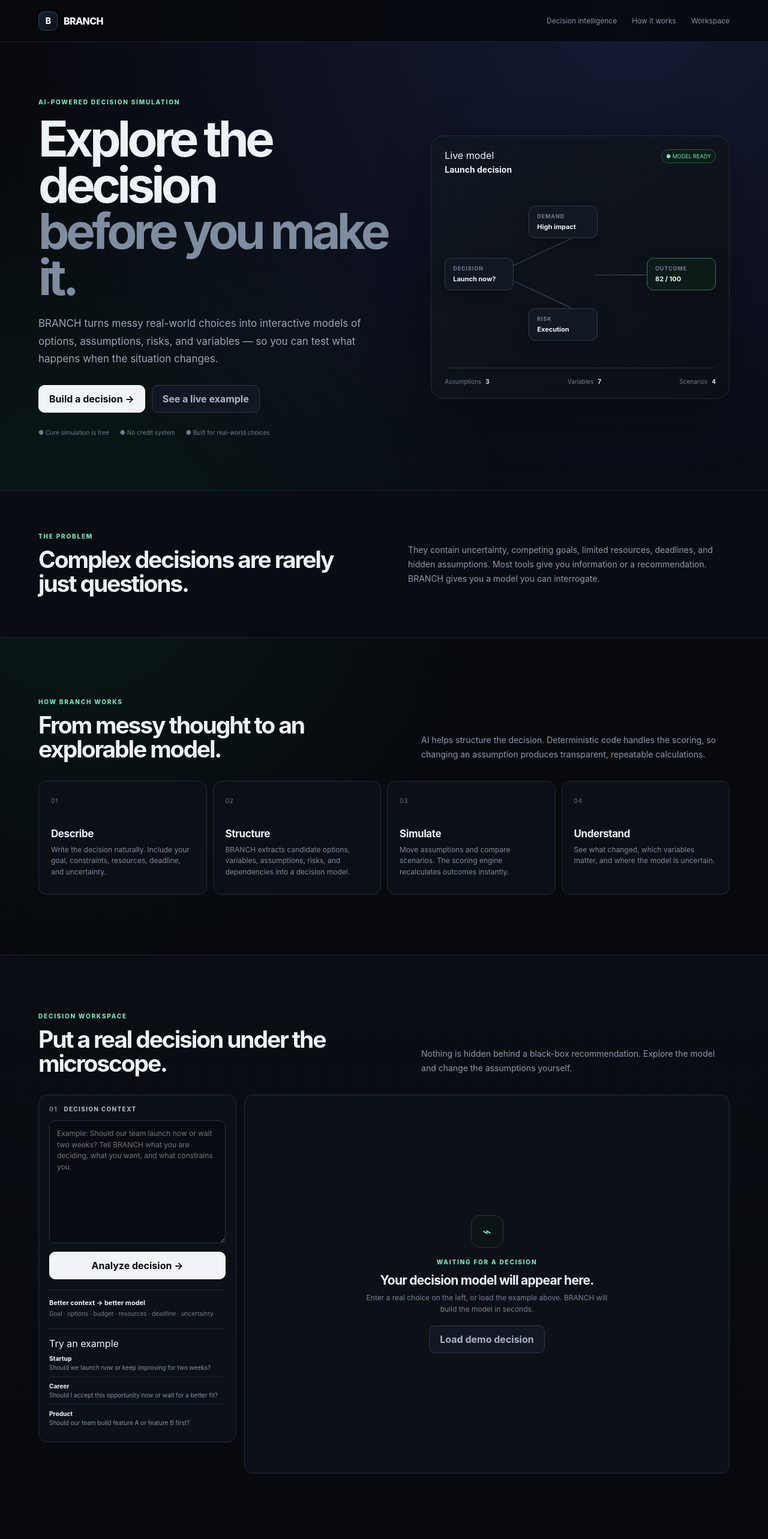
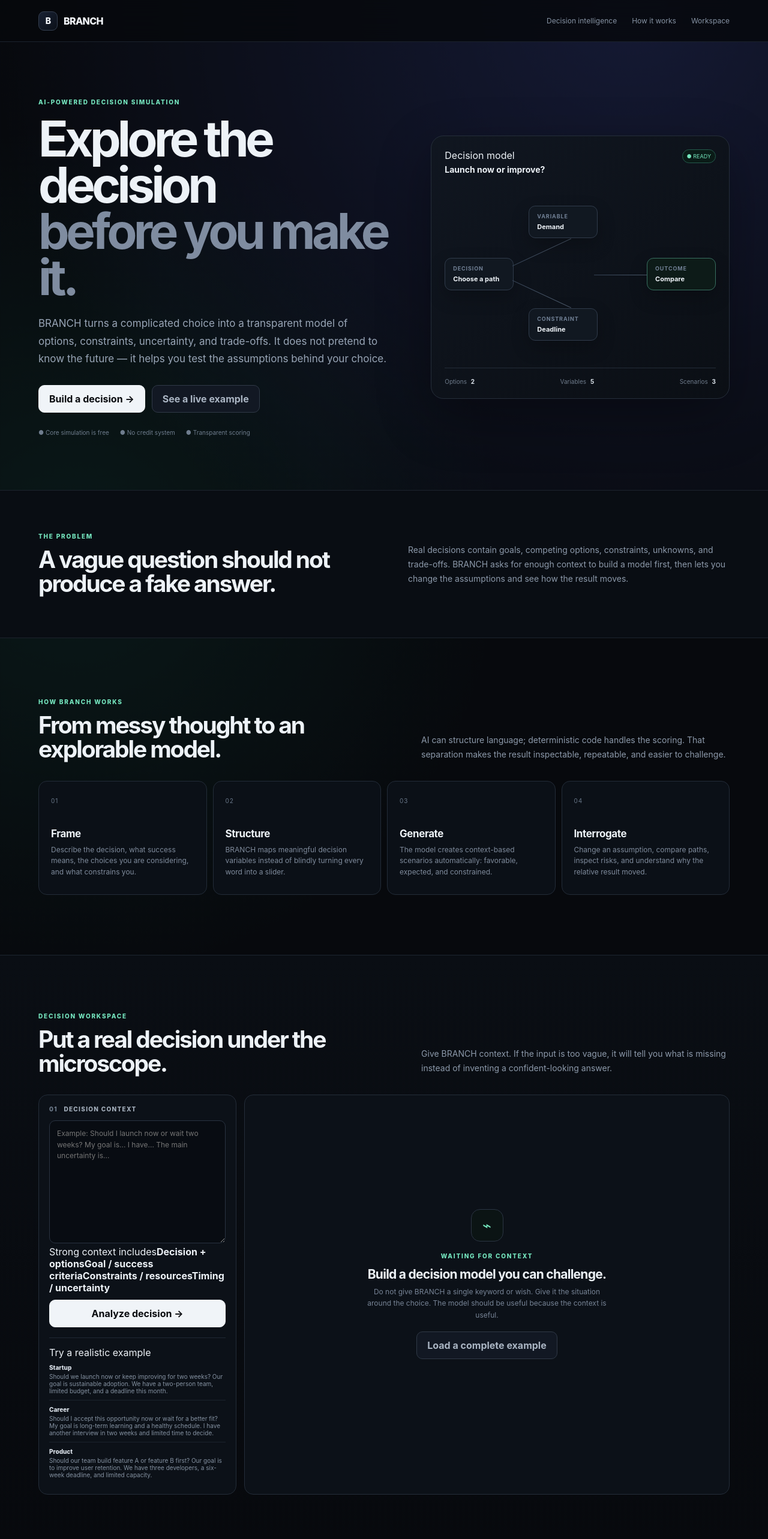
Before and after one commit to kogleshofficial-hub/branch-ai, a Next.js app: page / in a window 1280 px wide. Shown: the top 2566 px of the page at 60% size. Built offline with nearby package versions, Linux system fonts and the light colour scheme.

Commit message:
Turn BRANCH into a context-first decision workspace with meaningful scenarios

```diff
--- a/app/page.tsx
+++ b/app/page.tsx
@@ -1,14 +1,14 @@
 'use client'
 
 import { useMemo, useState } from 'react'
-import { analyzeDecision, explainChange, scoreOption, type Analysis } from '@/lib/engine'
+import { analyzeDecision, scoreOption, type Analysis } from '@/lib/engine'
 
-const demo = `Should I launch my SaaS this month or spend two more weeks improving it? I have a two-person team, a limited budget, a school-year deadline, and want to maximize sustainable adoption without sacrificing product quality.`
+const demo = `Should I launch my SaaS this month or spend two more weeks improving it? My goal is to maximize sustainable adoption without sacrificing product quality. I have a two-person team, a limited budget, and a school-year deadline.`
 
 const examples = [
-  ['Startup', 'Should we launch now or keep improving for two weeks?'],
-  ['Career', 'Should I accept this opportunity now or wait for a better fit?'],
-  ['Product', 'Should our team build feature A or feature B first?'],
+  ['Startup', 'Should we launch now or keep improving for two weeks? Our goal is sustainable adoption. We have a two-person team, limited budget, and a deadline this month.'],
+  ['Career', 'Should I accept this opportunity now or wait for a better fit? My goal is long-term learning and a healthy schedule. I have another interview in two weeks and limited time to decide.'],
+  ['Product', 'Should our team build feature A or feature B first? Our goal is to improve user retention. We have three developers, a six-week deadline, and limited capacity.'],
 ]
 
 export default function Home() {
@@ -18,17 +18,16 @@
   const [busy, setBusy] = useState(false)
   const [error, setError] = useState('')
   const [activeTab, setActiveTab] = useState<'model' | 'scenarios' | 'explain'>('model')
-  const [scenario, setScenario] = useState<'baseline' | 'upside' | 'pressure'>('baseline')
+  const [selectedScenario, setSelectedScenario] = useState('expected')
 
   const currentVariables = useMemo(() => analysis?.variables.map(v => ({ ...v, value: values[v.name] ?? v.value })) ?? [], [analysis, values])
-  const bias = scenario === 'upside' ? 5 : scenario === 'pressure' ? -6 : 0
-  const scores = useMemo(() => analysis ? analysis.options.map((_, i) => scoreOption(i, currentVariables, bias)) : [], [analysis, currentVariables, bias])
-  const winner = analysis && scores.length ? scores.indexOf(Math.max(...scores)) : -1
-  const baselineScores = useMemo(() => analysis ? analysis.options.map((_, i) => scoreOption(i, analysis.variables)) : [], [analysis])
+  const scores = useMemo(() => analysis?.options.map((_, i) => scoreOption(i, currentVariables)) ?? [], [analysis, currentVariables])
+  const winner = scores.length ? scores.indexOf(Math.max(...scores)) : -1
+  const selected = analysis?.scenarios.find(s => s.id === selectedScenario) ?? analysis?.scenarios[1]
 
   async function run() {
     setError('')
-    if (decision.trim().length < 20) { setError('Add a little more context — include the decision, options, goal, and constraints.'); return }
+    if (decision.trim().length < 20) { setError('Give BRANCH enough context to model the decision.'); return }
     setBusy(true)
     try {
       const res = await fetch('/api/analyze', { method: 'POST', headers: { 'Content-Type': 'application/json' }, body: JSON.stringify({ decision }) })
@@ -36,6 +35,7 @@
       if (!res.ok) throw new Error(data.error || 'Unable to build the model.')
       setAnalysis(data.analysis)
       setValues(Object.fromEntries(data.analysis.variables.map((v: Analysis['variables'][number]) => [v.name, v.value])))
+      setSelectedScenario('expected')
       setActiveTab('model')
       document.getElementById('workspace')?.scrollIntoView({ behavior: 'smooth', block: 'start' })
     } catch (e) { setError(e instanceof Error ? e.message : 'Something went wrong. Try again.') }
@@ -43,7 +43,7 @@
   }
 
   function loadDemo() { setDecision(demo); setAnalysis(null); setError(''); window.setTimeout(() => document.getElementById('workspace')?.scrollIntoView({ behavior: 'smooth' }), 20) }
-  function updateValue(name: string, value: number) { setValues(prev => ({ ...prev, [name]: value })) }
+  function updateValue(name: string, value: number) { setValues(prev => ({ ...prev, [name]: value })); setSelectedScenario('expected') }
   function resetModel() { if (analysis) setValues(Object.fromEntries(analysis.variables.map(v => [v.name, v.value]))) }
 
   return (
@@ -57,53 +57,56 @@
         <div className="heroCopy">
           <div className="eyebrow">AI-powered decision simulation</div>
           <h1>Explore the decision<br /><span>before you make it.</span></h1>
-          <p>BRANCH turns messy real-world choices into interactive models of options, assumptions, risks, and variables — so you can test what happens when the situation changes.</p>
+          <p>BRANCH turns a complicated choice into a transparent model of options, constraints, uncertainty, and trade-offs. It does not pretend to know the future — it helps you test the assumptions behind your choice.</p>
           <div className="actions"><button className="btn primary" onClick={() => document.getElementById('workspace')?.scrollIntoView({ behavior: 'smooth' })}>Build a decision <span>→</span></button><button className="btn ghost" onClick={loadDemo}>See a live example</button></div>
-          <div className="trustRow"><span>● Core simulation is free</span><span>● No credit system</span><span>● Built for real-world choices</span></div>
+          <div className="trustRow"><span>● Core simulation is free</span><span>● No credit system</span><span>● Transparent scoring</span></div>
         </div>
         <div className="heroCard" aria-label="BRANCH model preview">
-          <div className="cardTop"><div><div className="miniLabel">Live model</div><strong>Launch decision</strong></div><span className="liveDot">● MODEL READY</span></div>
-          <div className="flow"><div className="flowNode mainNode"><b>Decision</b><span>Launch now?</span></div><div className="connector c1" /><div className="flowNode f1"><b>Demand</b><span>High impact</span></div><div className="connector c2" /><div className="flowNode f2"><b>Risk</b><span>Execution</span></div><div className="connector c3" /><div className="flowNode outcome"><b>Outcome</b><span>82 / 100</span></div></div>
-          <div className="previewBottom"><span>Assumptions <b>3</b></span><span>Variables <b>7</b></span><span>Scenarios <b>4</b></span></div>
+          <div className="cardTop"><div><div className="miniLabel">Decision model</div><strong>Launch now or improve?</strong></div><span className="liveDot">● READY</span></div>
+          <div className="flow"><div className="flowNode mainNode"><b>Decision</b><span>Choose a path</span></div><div className="connector c1" /><div className="flowNode f1"><b>Variable</b><span>Demand</span></div><div className="connector c2" /><div className="flowNode f2"><b>Constraint</b><span>Deadline</span></div><div className="connector c3" /><div className="flowNode outcome"><b>Outcome</b><span>Compare</span></div></div>
+          <div className="previewBottom"><span>Options <b>2</b></span><span>Variables <b>5</b></span><span>Scenarios <b>3</b></span></div>
         </div>
       </section>
 
-      <section className="problemBand"><div className="container split"><div><div className="eyebrow">The problem</div><h2>Complex decisions are rarely just questions.</h2></div><p>They contain uncertainty, competing goals, limited resources, deadlines, and hidden assumptions. Most tools give you information or a recommendation. BRANCH gives you a model you can interrogate.</p></div></section>
+      <section className="problemBand"><div className="container split"><div><div className="eyebrow">The problem</div><h2>A vague question should not produce a fake answer.</h2></div><p>Real decisions contain goals, competing options, constraints, unknowns, and trade-offs. BRANCH asks for enough context to build a model first, then lets you change the assumptions and see how the result moves.</p></div></section>
 
       <section className="section container" id="how">
-        <div className="sectionHeading"><div><div className="eyebrow">How BRANCH works</div><h2>From messy thought to an explorable model.</h2></div><p>AI helps structure the decision. Deterministic code handles the scoring, so changing an assumption produces transparent, repeatable calculations.</p></div>
+        <div className="sectionHeading"><div><div className="eyebrow">How BRANCH works</div><h2>From messy thought to an explorable model.</h2></div><p>AI can structure language; deterministic code handles the scoring. That separation makes the result inspectable, repeatable, and easier to challenge.</p></div>
         <div className="steps">
-          {[['01','Describe','Write the decision naturally. Include your goal, constraints, resources, deadline, and uncertainty.'],['02','Structure','BRANCH extracts candidate options, variables, assumptions, risks, and dependencies into a decision model.'],['03','Simulate','Move assumptions and compare scenarios. The scoring engine recalculates outcomes instantly.'],['04','Understand','See what changed, which variables matter, and where the model is uncertain.']].map(([n,t,d]) => <article className="step" key={n}><span>{n}</span><h3>{t}</h3><p>{d}</p></article>)}
+          {[['01','Frame','Describe the decision, what success means, the choices you are considering, and what constrains you.'],['02','Structure','BRANCH maps meaningful decision variables instead of blindly turning every word into a slider.'],['03','Generate','The model creates context-based scenarios automatically: favorable, expected, and constrained.'],['04','Interrogate','Change an assumption, compare paths, inspect risks, and understand why the relative result moved.']].map(([n,t,d]) => <article className="step" key={n}><span>{n}</span><h3>{t}</h3><p>{d}</p></article>)}
         </div>
       </section>
 
       <section className="workspaceSection" id="workspace">
         <div className="container">
-          <div className="sectionHeading"><div><div className="eyebrow">Decision workspace</div><h2>Put a real decision under the microscope.</h2></div><p>Nothing is hidden behind a black-box recommendation. Explore the model and change the assumptions yourself.</p></div>
+          <div className="sectionHeading"><div><div className="eyebrow">Decision workspace</div><h2>Put a real decision under the microscope.</h2></div><p>Give BRANCH context. If the input is too vague, it will tell you what is missing instead of inventing a confident-looking answer.</p></div>
           <div className="workspace">
             <aside className="inputPanel panel">
               <div className="panelLabel"><span>01</span> Decision context</div>
-              <textarea className="field textarea" value={decision} onChange={e => setDecision(e.target.value)} placeholder="Example: Should our team launch now or wait two weeks? Tell BRANCH what you are deciding, what you want, and what constrains you." />
+              <textarea className="field textarea" value={decision} onChange={e => setDecision(e.target.value)} placeholder="Example: Should I launch now or wait two weeks? My goal is... I have... The main uncertainty is..." />
+              <div className="contextChecklist"><span>Strong context includes</span><b>Decision + options</b><b>Goal / success criteria</b><b>Constraints / resources</b><b>Timing / uncertainty</b></div>
               <button className="btn primary full" onClick={run} disabled={busy}>{busy ? <><span className="spinner" /> Building model…</> : <>Analyze decision <span>→</span></>}</button>
               {error && <div className="errorBox" role="alert">{error}</div>}
-              <div className="inputHint"><strong>Better context → better model</strong><span>Goal · options · budget · resources · deadline · uncertainty</span></div>
-              <div className="examples"><div className="miniLabel">Try an example</div>{examples.map(([label, text]) => <button key={label} onClick={() => setDecision(text)}><span>{label}</span>{text}</button>)}</div>
+              <div className="examples"><div className="miniLabel">Try a realistic example</div>{examples.map(([label, text]) => <button key={label} onClick={() => setDecision(text)}><span>{label}</span>{text}</button>)}</div>
             </aside>
 
             <section className="modelPanel panel">
-              {!analysis ? <div className="emptyState"><div className="emptyIcon">⌁</div><div className="eyebrow">Waiting for a decision</div><h3>Your decision model will appear here.</h3><p>Enter a real choice on the left, or load the example above. BRANCH will build the model in seconds.</p><button className="btn ghost" onClick={loadDemo}>Load demo decision</button></div> : <>
-                <div className="modelHeader"><div><div className="miniLabel">Model generated</div><h3>{analysis.title}</h3><p>{analysis.summary}</p></div><div className="confidence"><b>{analysis.confidence}%</b><span>model confidence</span></div></div>
-                <div className="tabs" role="tablist"><button className={activeTab === 'model' ? 'active' : ''} onClick={() => setActiveTab('model')}>Decision map</button><button className={activeTab === 'scenarios' ? 'active' : ''} onClick={() => setActiveTab('scenarios')}>Scenarios</button><button className={activeTab === 'explain' ? 'active' : ''} onClick={() => setActiveTab('explain')}>AI explanation</button></div>
+              {!analysis ? <div className="emptyState"><div className="emptyIcon">⌁</div><div className="eyebrow">Waiting for context</div><h3>Build a decision model you can challenge.</h3><p>Do not give BRANCH a single keyword or wish. Give it the situation around the choice. The model should be useful because the context is useful.</p><button className="btn ghost" onClick={loadDemo}>Load a complete example</button></div> : <>
+                <div className="modelHeader"><div><div className="miniLabel">Model analysis</div><h3>{analysis.title}</h3><p>{analysis.summary}</p></div><div className="confidence"><b>{analysis.confidence}%</b><span>context confidence</span></div></div>
+                {analysis.contextQuality === 'needs-context' && <div className="contextWarning"><div><strong>More context needed before BRANCH scores this.</strong><span>That is intentional. A statement like “I want to meet someone” describes an outcome, not a decision.</span></div><ul>{analysis.missingContext.map(item => <li key={item}>{item}</li>)}</ul><div className="contextPrompt">Try: “Should I attend event A or wait for event B? My goal is to meet them. I can travel on weekends, have a limited budget, and do not know where they will appear.”</div></div>}
+                {analysis.contextQuality === 'ready' && <>
+                  <div className="tabs" role="tablist"><button className={activeTab === 'model' ? 'active' : ''} onClick={() => setActiveTab('model')}>Decision map</button><button className={activeTab === 'scenarios' ? 'active' : ''} onClick={() => setActiveTab('scenarios')}>Generated scenarios</button><button className={activeTab === 'explain' ? 'active' : ''} onClick={() => setActiveTab('explain')}>Why this result</button></div>
 
-                {activeTab === 'model' && <div className="modelGrid">
-                  <div className="mapCard resultCard"><div className="cardHeading"><span>Decision map</span><span className="pill">{analysis.options.length} paths</span></div><div className="decisionMap"><div className="mapDecision"><span>DECISION</span><b>{analysis.title.slice(0, 38)}</b></div><div className="mapBranches">{analysis.options.map((option, i) => <div className={`mapOption ${i === winner ? 'winner' : ''}`} key={option}><span>PATH {i + 1}</span><b>{option}</b><strong>{scores[i]}<small>/100</small></strong></div>)}</div></div></div>
-                  <div className="resultCard"><div className="cardHeading"><span>Goal</span><span className="pill">PRIMARY</span></div><p className="goalText">{analysis.goal}</p><div className="metric"><span>Preferred path</span><b>{winner >= 0 ? analysis.options[winner] : '—'}</b></div><div className="metric"><span>Highest score</span><b>{winner >= 0 ? `${scores[winner]}/100` : '—'}</b></div></div>
-                  <div className="resultCard fullCard"><div className="cardHeading"><span>Variables</span><span className="muted">Drag to test the world changing</span></div>{currentVariables.map(v => <label className="variable" key={v.name}><div><b>{v.name}</b><span>{v.direction === 'negative' ? 'Lower is better' : v.direction === 'positive' ? 'Higher is better' : 'Context dependent'} · {v.impact}% impact</span></div><output>{v.value}</output><input type="range" min="0" max="100" value={v.value} onChange={e => updateValue(v.name, Number(e.target.value))} aria-label={`${v.name} value`} /></label>)}</div>
-                </div>}
+                  {activeTab === 'model' && <div className="modelGrid">
+                    <div className="mapCard resultCard"><div className="cardHeading"><span>Decision map</span><span className="pill">{analysis.options.length} paths</span></div><div className="decisionMap"><div className="mapDecision"><span>DECISION</span><b>{analysis.title.slice(0, 64)}</b></div><div className="mapBranches">{analysis.options.map((option, i) => <div className={`mapOption ${i === winner ? 'winner' : ''}`} key={option}><span>PATH {i + 1}</span><b>{option}</b><strong>{scores[i]}<small>/100</small></strong></div>)}</div></div></div>
+                    <div className="resultCard"><div className="cardHeading"><span>Decision goal</span><span className="pill">PRIMARY</span></div><p className="goalText">{analysis.goal}</p><div className="metric"><span>Current leading path</span><b>{winner >= 0 ? analysis.options[winner] : '—'}</b></div><div className="metric"><span>Current score</span><b>{winner >= 0 ? `${scores[winner]}/100` : '—'}</b></div></div>
+                    <div className="resultCard fullCard"><div className="cardHeading"><span>Meaningful variables</span><span className="muted">Adjust assumptions, not random keywords</span></div>{currentVariables.map(v => <label className="variable" key={v.name}><div><b>{v.name}</b><span>{v.description} · {v.impact}% impact</span></div><output>{v.value}</output><input type="range" min="0" max="100" value={v.value} onChange={e => updateValue(v.name, Number(e.target.value))} aria-label={`${v.name} value`} /></label>)}<div className="variableFooter"><button className="btn ghost small" onClick={resetModel}>Reset assumptions</button><span>Scores recalculate locally and deterministically.</span></div></div>
+                  </div>}
 
-                {activeTab === 'scenarios' && <div className="scenarioView"><div className="scenarioControls"><div className="scenarioTitle"><div><div className="miniLabel">What changes if the world changes?</div><h3>Scenario simulator</h3></div><button className="btn ghost small" onClick={resetModel}>Reset assumptions</button></div><div className="scenarioButtons">{([['baseline','Baseline','Current assumptions'],['upside','Upside','Favorable conditions'],['pressure','Pressure','Tighter conditions']] as const).map(([id, name, desc]) => <button className={scenario === id ? 'selected' : ''} key={id} onClick={() => setScenario(id)}><b>{name}</b><span>{desc}</span></button>)}</div></div><div className="comparison">{analysis.options.map((option, i) => <div className={`compareRow ${i === winner ? 'best' : ''}`} key={option}><div><span>OPTION {i + 1}</span><b>{option}</b></div><div className="compareBar"><i style={{ width: `${scores[i]}%` }} /></div><strong>{scores[i]}</strong><small>{scores[i] - baselineScores[i] >= 0 ? '+' : ''}{scores[i] - baselineScores[i]} vs baseline</small></div>)}</div></div>}
+                  {activeTab === 'scenarios' && <div className="scenarioView"><div className="scenarioIntro"><div><div className="miniLabel">Generated from your context</div><h3>What could happen if the situation changes?</h3><p>These scenarios are not predictions. They are structured stress tests built from the variables BRANCH identified.</p></div></div><div className="scenarioCards">{analysis.scenarios.map(s => <button className={`scenarioCard ${selectedScenario === s.id ? 'selected' : ''}`} key={s.id} onClick={() => setSelectedScenario(s.id)}><div><span>{s.id === 'expected' ? 'BASELINE' : 'STRESS TEST'}</span><b>{s.name}</b></div><p>{s.description}</p><small>{s.changes.map(c => `${c.variable}: ${c.value}`).join(' · ')}</small></button>)}</div>{selected && <div className="scenarioResult resultCard"><div className="cardHeading"><span>{selected.name}</span><span className="pill">SIMULATION</span></div><p className="scenarioDescription">{selected.description}</p>{analysis.options.map((option, i) => <div className={`compareRow ${i === selected.scores.indexOf(Math.max(...selected.scores)) ? 'best' : ''}`} key={option}><div><span>OPTION {i + 1}</span><b>{option}</b></div><div className="compareBar"><i style={{ width: `${selected.scores[i]}%` }} /></div><strong>{selected.scores[i]}</strong><small>/100</small></div>)}</div>}</div>}
 
-                {activeTab === 'explain' && <div className="explainGrid"><div className="explainMain resultCard"><div className="aiBadge">✦ AI EXPLANATION</div><h3>What is driving the current result?</h3><p>BRANCH combines the structured decision model with transparent simulation outputs. The current preferred path is <b>{winner >= 0 ? analysis.options[winner] : 'still being evaluated'}</b> at <b>{winner >= 0 ? scores[winner] : 0}/100</b>.</p><div className="insight"><span>01</span><div><b>Most influential variables</b><p>{currentVariables.slice(0, 3).map(v => v.name).join(' · ')}</p></div></div><div className="insight"><span>02</span><div><b>Why scores can move</b><p>Changing a high-impact variable changes the weighted model. BRANCH recalculates instead of inventing a new recommendation.</p></div></div><div className="insight"><span>03</span><div><b>Important limitation</b><p>This is a decision-support model, not a guarantee or financial, medical, legal, or professional prediction.</p></div></div></div><div className="explainSide resultCard"><div className="cardHeading"><span>Risks</span><span className="pill danger">ATTENTION</span></div>{analysis.risks.map((r, i) => <p className="risk" key={r}><span>0{i + 1}</span>{r}</p>)}<div className="cardHeading second"><span>Assumptions</span></div>{analysis.assumptions.map(a => <p className="assumption" key={a}>✓ {a}</p>)}</div></div>}
+                  {activeTab === 'explain' && <div className="explainGrid"><div className="explainMain resultCard"><div className="aiBadge">✦ DECISION EXPLANATION</div><h3>What is driving the current result?</h3><p>The leading path is <b>{winner >= 0 ? analysis.options[winner] : 'still being evaluated'}</b> at <b>{winner >= 0 ? scores[winner] : 0}/100</b>. The score is a transparent model output, not a probability of success.</p>{currentVariables.slice(0, 4).map((v, i) => <div className="insight" key={v.name}><span>0{i + 1}</span><div><b>{v.name}</b><p>{v.description} It currently has {v.impact}% impact weight and is set to {v.value}/100.</p></div></div>)}<div className="insight"><span>!</span><div><b>Important limitation</b><p>BRANCH supports reasoning under uncertainty. It cannot know future events and should not be treated as medical, legal, financial, or safety advice.</p></div></div></div><div className="explainSide resultCard"><div className="cardHeading"><span>Risks</span><span className="pill danger">ATTENTION</span></div>{analysis.risks.map((r, i) => <p className="risk" key={r}><span>0{i + 1}</span>{r}</p>)}<div className="cardHeading second"><span>Model assumptions</span></div>{analysis.assumptions.map(a => <p className="assumption" key={a}>✓ {a}</p>)}</div></div>}
+                </>}
               </>}
             </section>
           </div>
```
